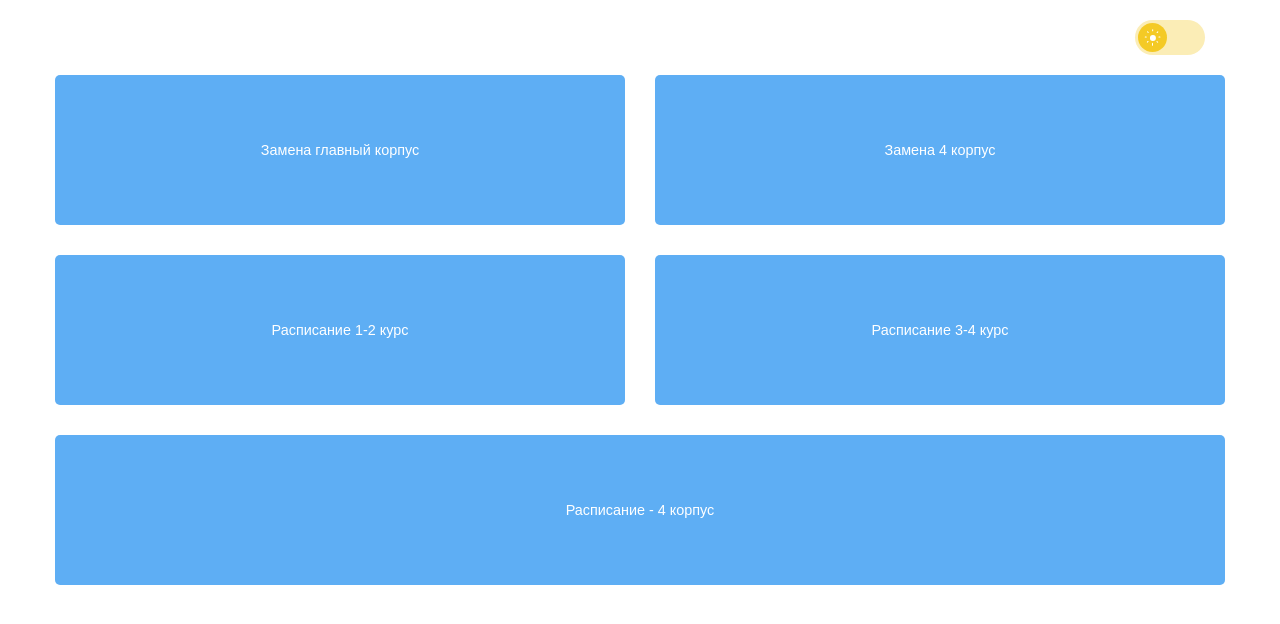
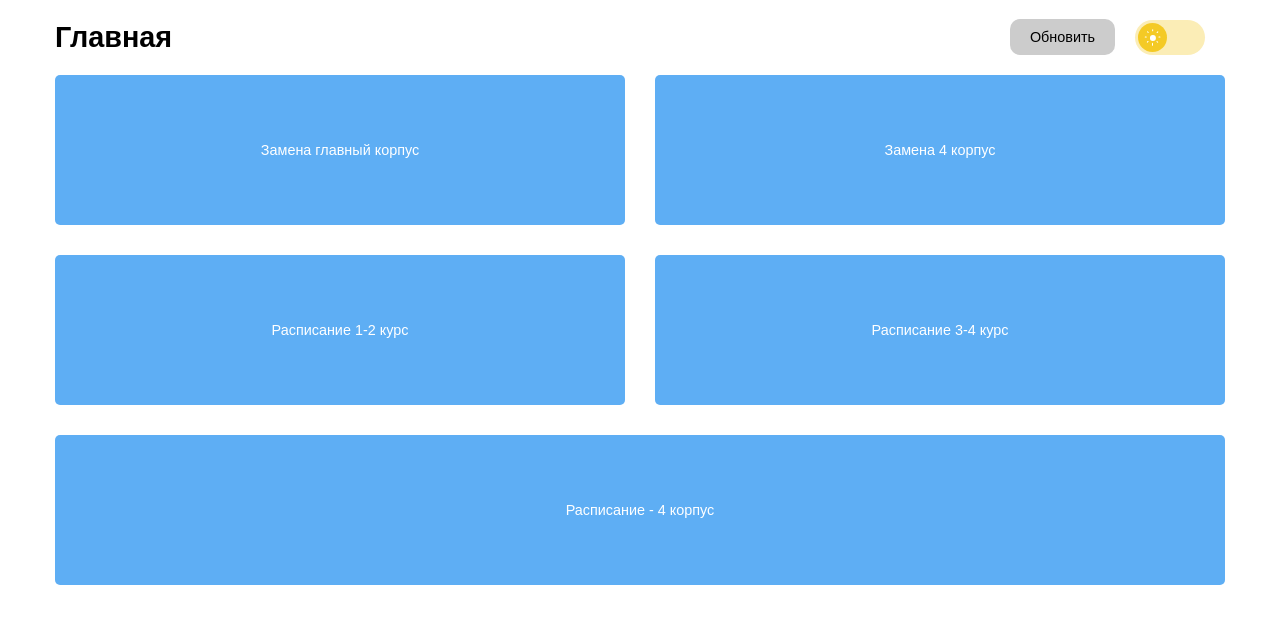
Before and after one commit to The73756/replacement-parser, a React (Create React App) app: page / in a window 1280 px wide. Shown: the top 624 px of the page. Built offline with nearby package versions, Linux system fonts and the light colour scheme.

Commit message:
create header

```diff
--- a/src/App.js
+++ b/src/App.js
@@ -7,6 +7,7 @@ import { Frame } from './pages/ReplFrame';
 import { ErrorBlock } from './components/ErrorBlock';
 
 import './scss/main.scss';
+import { Header } from './components/Header';
 
 export const AppContext = createContext({});
 
@@ -87,6 +88,7 @@ export const App = () => {
 
   return (
     <>
+    <Header />
       <main>
         <div className='container'>
           {isError ? <ErrorBlock resopnseCode={errorMesage.current} /> : ''}
--- /dev/null
+++ b/src/components/Header/Header.module.scss
@@ -0,0 +1,20 @@
+.header {
+  display: flex;
+  align-items: center;
+  transition: color var(--dur) ease-in-out;
+}
+
+.right {
+  display: flex;
+  align-items: center;
+  margin-left: auto;
+  gap: 20px;
+}
+
+.prevBtn {
+  border-radius: 10px;
+  padding: 10px 20px;
+  font-size: calc(var(--index) * 0.5);
+  color: #000;
+  background-color: #ccc;
+}
--- /dev/null
+++ b/src/components/Header/index.jsx
@@ -0,0 +1,28 @@
+import { Link, useLocation } from 'react-router-dom';
+
+import { ThemeChecker } from '../ThemeChecker';
+import { RefreshBtn } from '../RefreshBtn';
+
+import styles from './Header.module.scss';
+
+export const Header = () => {
+  const location = useLocation().pathname;
+  console.log(location);
+  return (
+    <header>
+      <div className={`container ${styles.header}`}>
+        {location !== '/' ? (
+          <Link to='/' className={styles.prevBtn}>
+            На главную
+          </Link>
+        ) : (
+          <h1>Главная </h1>
+        )}
+        <div className={styles.right}>
+          <RefreshBtn />
+          <ThemeChecker />
+        </div>
+      </div>
+    </header>
+  );
+};
--- /dev/null
+++ b/src/components/RefreshBtn/RefreshBtn.module.scss
@@ -0,0 +1,7 @@
+.refreshBtn {
+  border-radius: 10px;
+  padding: 10px 20px;
+  font-size: calc(var(--index) * 0.5);
+  color: #000;
+  background-color: #ccc;
+}
--- /dev/null
+++ b/src/components/RefreshBtn/index.jsx
@@ -0,0 +1,14 @@
+import { useContext } from 'react';
+
+import { AppContext } from '../../App';
+import styles from './RefreshBtn.module.scss';
+
+export const RefreshBtn = () => {
+  const { fetchItems } = useContext(AppContext);
+
+  return (
+    <button onClick={fetchItems} className={styles.refreshBtn}>
+      Обновить
+    </button>
+  );
+};
--- a/src/components/ReplFrameBlock/ReplFrameBlock.module.scss
+++ b/src/components/ReplFrameBlock/ReplFrameBlock.module.scss
@@ -35,11 +35,3 @@
   align-items: center;
   justify-content: space-between;
 }
-
-.fetchButton {
-  border-radius: 10px;
-  padding: 10px 20px;
-  font-size: calc(var(--index) * 0.5);
-  color: #000;
-  background-color: #ccc;
-}
--- a/src/components/ReplFrameBlock/index.jsx
+++ b/src/components/ReplFrameBlock/index.jsx
@@ -6,7 +6,7 @@ import { AppContext } from '../../App';
 import styles from './ReplFrameBlock.module.scss';
 
 export const ReplFrameBlockmodule = () => {
-  const { items, updatedItems, names, fetchItems } = useContext(AppContext);
+  const { items, updatedItems, names } = useContext(AppContext);
   const { id } = useParams();
   const item = items[id - 1];
   const isUpdated = updatedItems.includes(item);
@@ -14,13 +14,7 @@ export const ReplFrameBlockmodule = () => {
   return (
     <article className={`${styles.wrapper} ${isUpdated ? styles.updated : ''}`}>
       <div className={styles.top}>
-        <Link to='/' className={styles.fetchButton}>
-          На главную
-        </Link>
         <h2 className={styles.title}>{names[id - 1]}</h2>
-        <button onClick={fetchItems} className={styles.fetchButton}>
-          Обновить
-        </button>
       </div>
       <iframe
         className={styles.frame}
--- a/src/components/ThemeChecker/ThemeChecker.module.scss
+++ b/src/components/ThemeChecker/ThemeChecker.module.scss
@@ -1,5 +1,5 @@
 .theme {
-  display: flex;
+  display: inline-flex;
   align-items: center;
   margin: 20px;
   margin-left: auto;
@@ -101,8 +101,6 @@
 .theme__toggle,
 .theme__toggleWrap {
   position: relative;
-  display: block;
-  margin-left: auto;
   font-size: calc(var(--index) / 3.5); /* Настройка размера */
 }
 
--- a/src/pages/Home.jsx
+++ b/src/pages/Home.jsx
@@ -1,12 +1,10 @@
 import { ReplBlock } from '../components/ReplBlock';
-import { ThemeChecker } from '../components/ThemeChecker';
 
 import '../scss/main.scss';
 
 export const Home = () => {
   return (
     <>
-      <ThemeChecker />
       <div className='items'>
         <ReplBlock />
       </div>
--- a/src/pages/ReplFrame.jsx
+++ b/src/pages/ReplFrame.jsx
@@ -1,10 +1,8 @@
 import { ReplFrameBlockmodule } from '../components/ReplFrameBlock';
-import { ThemeChecker } from '../components/ThemeChecker';
 
 export const Frame = () => {
   return (
     <>
-      <ThemeChecker />
       <ReplFrameBlockmodule />
     </>
   );
```
